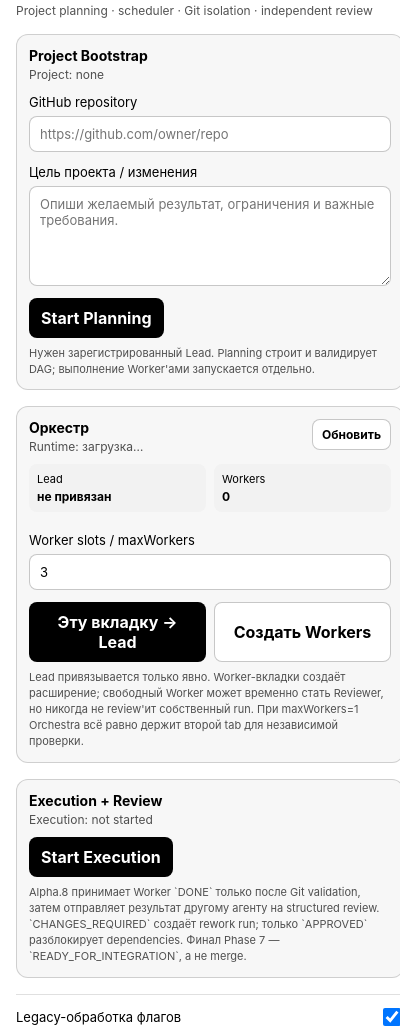
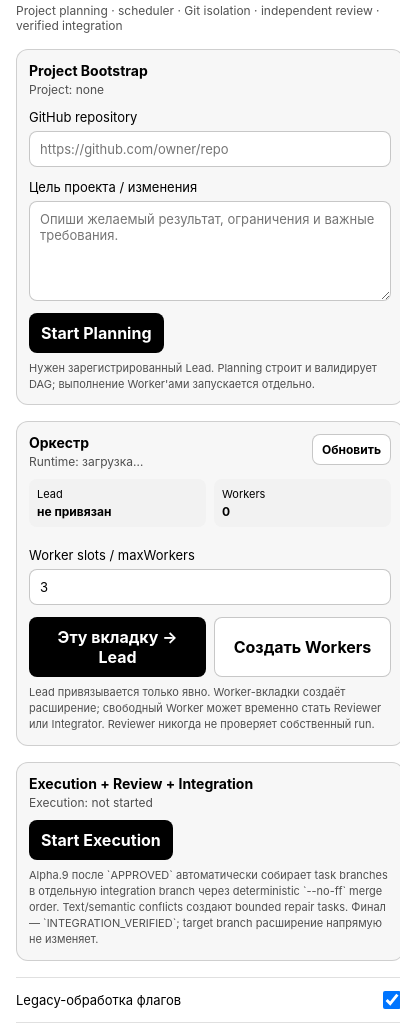
Before and after one commit to VadimAlekseyevich/ChatGPT-Orchestra, a browser extension: page popup.html in a window 400 px wide. Shown: the part 39-1075 px from the top of the page. Drawn offline with Linux system fonts and the light colour scheme.

Commit message:
Phase 8: update popup integration guidance

```diff
--- a/popup.html
+++ b/popup.html
@@ -10,7 +10,7 @@
   <main class="panel">
     <header>
       <h1>ChatGPT Orchestra</h1>
-      <p>Project planning · scheduler · Git isolation · independent review</p>
+      <p>Project planning · scheduler · Git isolation · independent review · verified integration</p>
     </header>
 
     <section class="orchestra-section" aria-labelledby="projectTitle">
@@ -61,18 +61,18 @@
         <button id="createWorkers" class="secondary" type="button">Создать Workers</button>
       </div>
 
-      <p class="hint">Lead привязывается только явно. Worker-вкладки создаёт расширение; свободный Worker может временно стать Reviewer, но никогда не review'ит собственный run. При maxWorkers=1 Orchestra всё равно держит второй tab для независимой проверки.</p>
+      <p class="hint">Lead привязывается только явно. Worker-вкладки создаёт расширение; свободный Worker может временно стать Reviewer или Integrator. Reviewer никогда не проверяет собственный run.</p>
     </section>
 
     <section class="orchestra-section" aria-labelledby="executionTitle">
       <div class="section-heading">
         <div>
-          <h2 id="executionTitle">Execution + Review</h2>
+          <h2 id="executionTitle">Execution + Review + Integration</h2>
           <p id="executionStatus">Execution: not started</p>
         </div>
       </div>
       <button id="startExecution" type="button">Start Execution</button>
-      <p class="hint">Alpha.8 принимает Worker `DONE` только после Git validation, затем отправляет результат другому агенту на structured review. `CHANGES_REQUIRED` создаёт rework run; только `APPROVED` разблокирует dependencies. Финал Phase 7 — `READY_FOR_INTEGRATION`, а не merge.</p>
+      <p class="hint">Alpha.9 после `APPROVED` автоматически собирает task branches в отдельную integration branch через deterministic `--no-ff` merge order. Text/semantic conflicts создают bounded repair tasks. Финал — `INTEGRATION_VERIFIED`; target branch расширение напрямую не изменяет.</p>
     </section>
 
     <label class="toggle-row">
```
